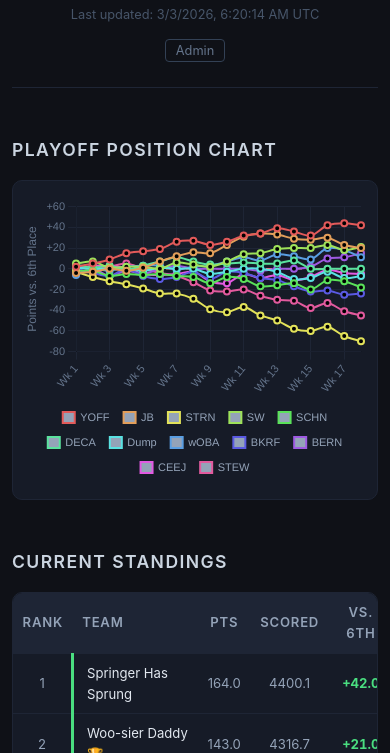
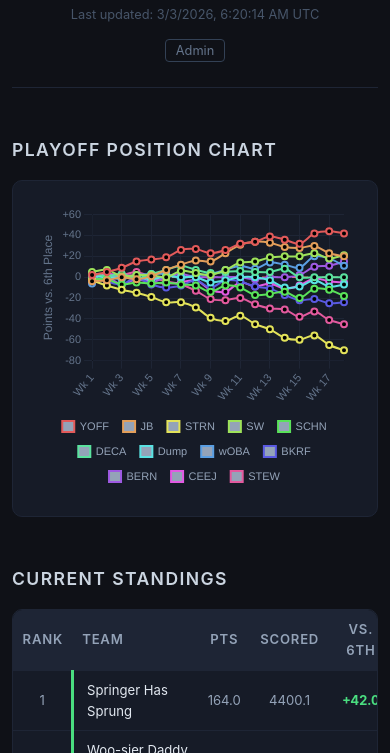
Before and after one commit to chefceej/class-of-2013-league-site, a plain HTML site: page docs/index.html in a window 390 px wide. Shown: the part 91-844 px from the top of the page. Drawn offline with nearby package versions, Linux system fonts and the light colour scheme.

Commit message:
fix: chart mobile scale — use aspectRatio:1.1 on mobile instead of maintainAspectRatio:false
CSS height with maintainAspectRatio:false caused Chart.js to misread canvas
dimensions and default to a -500/+500 y-axis. Switch to maintainAspectRatio:true
with a dynamic aspectRatio (1.1 on mobile, 2 on desktop) so the chart is
~340px tall on a 375px phone without any CSS canvas height tricks.

Co-Authored-By: Claude Sonnet 4.6 <noreply@anthropic.com>

```diff
--- a/docs/css/styles.css
+++ b/docs/css/styles.css
@@ -84,12 +84,10 @@ section h2 {
   border-radius: 10px;
   padding: 1.5rem;
   position: relative;
-  height: 420px;
 }
 
 #playoffChart {
-  width: 100% !important;
-  height: 100% !important;
+  max-height: 480px;
 }
 
 /* Base table styles */
@@ -336,11 +334,6 @@ footer {
     font-size: 1.4rem;
   }
 
-  .chart-wrapper {
-    height: 320px;
-    padding: 1rem 0.5rem;
-  }
-
   tbody td, thead th {
     padding: 0.55rem 0.6rem;
     font-size: 0.82rem;
--- a/docs/js/charts.js
+++ b/docs/js/charts.js
@@ -203,7 +203,8 @@ function buildWeeklyTable(headEl, bodyEl, teams, currentWeek, dataKey, colorFn)
     data: { labels: weekLabels, datasets: [...teamDatasets, zeroLine] },
     options: {
       responsive: true,
-      maintainAspectRatio: false,
+      maintainAspectRatio: true,
+      aspectRatio: window.innerWidth <= 600 ? 1.1 : 2,
       interaction: { mode: "index", intersect: false },
       plugins: {
         legend: {
```
